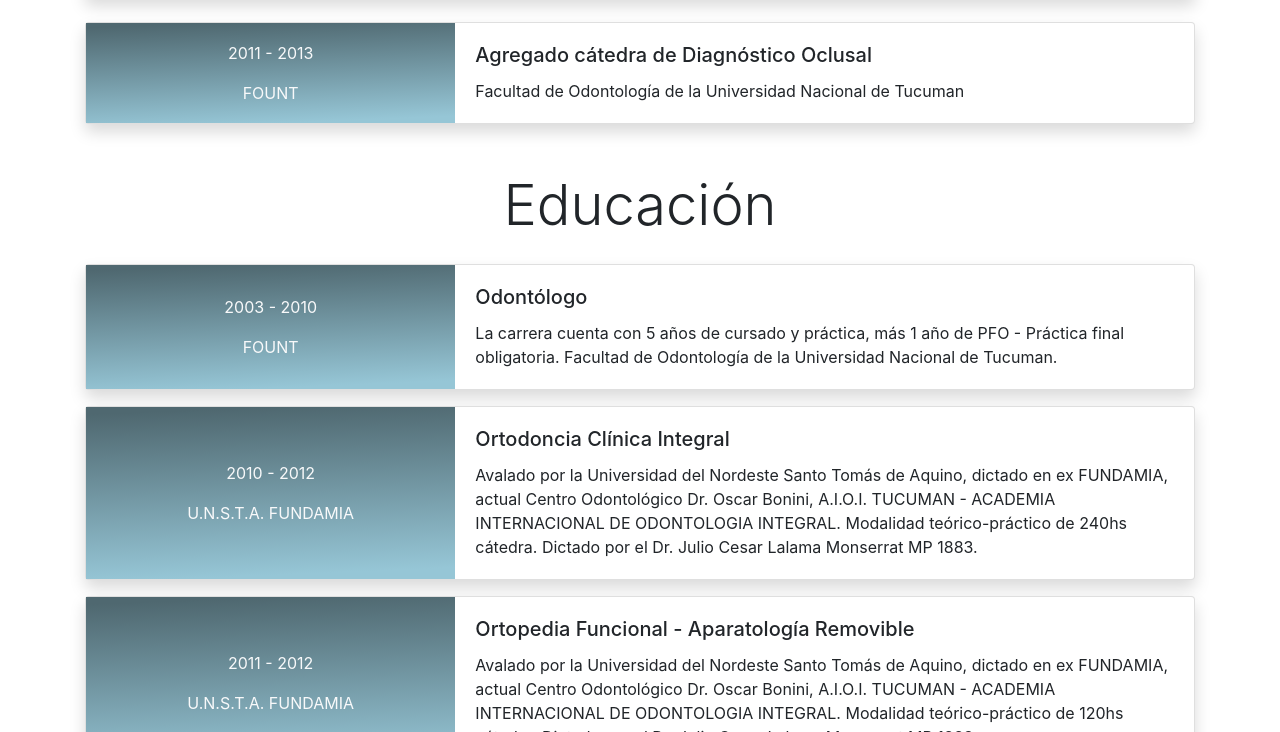
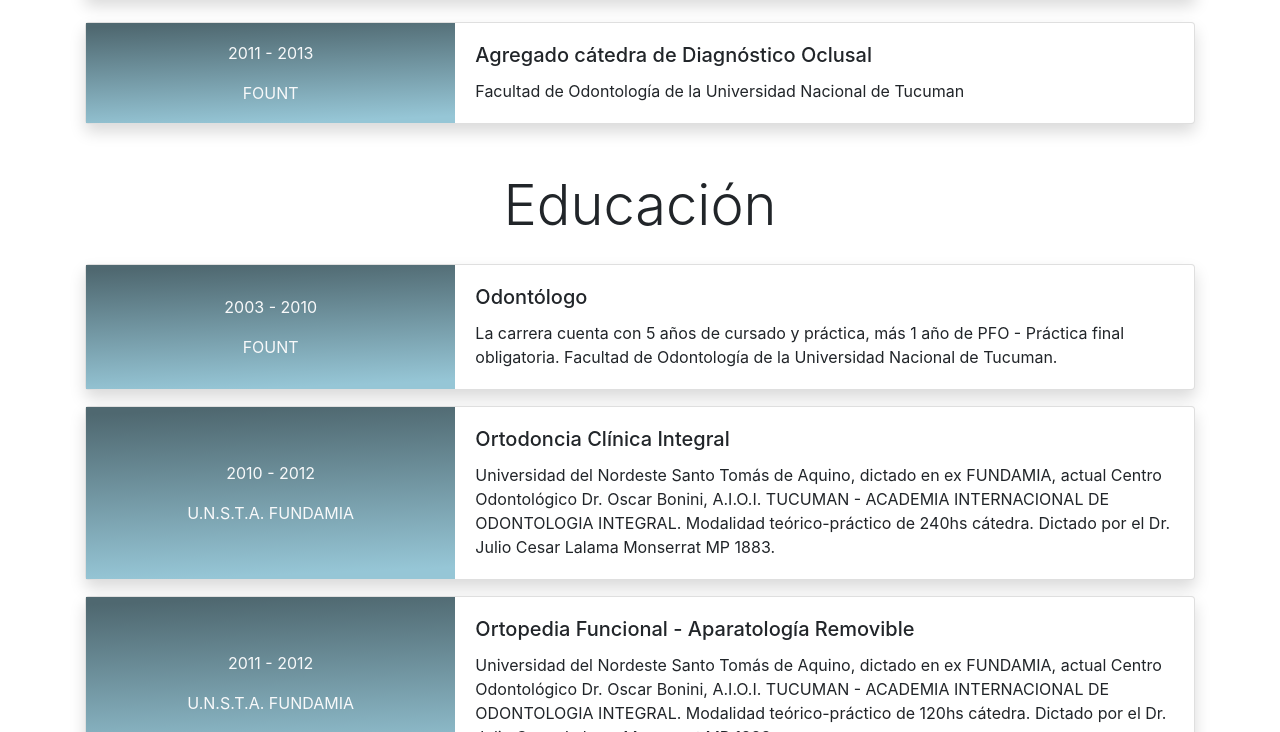
Before and after one commit to LucasFerruchi/cvOdontoLucasFerruchi, a plain HTML site: page index.html in a window 1280 px wide. Shown: the part 2068-2800 px from the top of the page. Drawn offline with Linux system fonts and the light colour scheme.

Commit message:
correccion de datos

```diff
--- a/index.html
+++ b/index.html
@@ -88,7 +88,7 @@
                   >lucasferruchi05@gmail.com</a
                 >
               </li>
-              <li><span class="font-weight-bold"></span> +5493815400173</li>
+              <li><span class="font-weight-bold"></span> +549-3815400173</li>
               <li>
                 <span class="font-weight-bold"></span>
                 <a
@@ -385,12 +385,11 @@
                   <div class="card-body">
                     <h5 class="card-title">Ortodoncia Clínica Integral</h5>
                     <p class="card-text">
-                      Avalado por la Universidad del Nordeste Santo Tomás de
-                      Aquino, dictado en ex FUNDAMIA, actual Centro Odontológico
-                      Dr. Oscar Bonini, A.I.O.I. TUCUMAN - ACADEMIA
-                      INTERNACIONAL DE ODONTOLOGIA INTEGRAL. Modalidad
-                      teórico-práctico de 240hs cátedra. Dictado por el Dr.
-                      Julio Cesar Lalama Monserrat MP 1883.
+                      Universidad del Nordeste Santo Tomás de Aquino, dictado en
+                      ex FUNDAMIA, actual Centro Odontológico Dr. Oscar Bonini,
+                      A.I.O.I. TUCUMAN - ACADEMIA INTERNACIONAL DE ODONTOLOGIA
+                      INTEGRAL. Modalidad teórico-práctico de 240hs cátedra.
+                      Dictado por el Dr. Julio Cesar Lalama Monserrat MP 1883.
                     </p>
                   </div>
                 </div>
@@ -410,12 +409,11 @@
                       Ortopedia Funcional - Aparatología Removible
                     </h5>
                     <p class="card-text">
-                      Avalado por la Universidad del Nordeste Santo Tomás de
-                      Aquino, dictado en ex FUNDAMIA, actual Centro Odontológico
-                      Dr. Oscar Bonini, A.I.O.I. TUCUMAN - ACADEMIA
-                      INTERNACIONAL DE ODONTOLOGIA INTEGRAL. Modalidad
-                      teórico-práctico de 120hs cátedra. Dictado por el Dr.
-                      Julio Cesar Lalama Monserrat MP 1883.
+                      Universidad del Nordeste Santo Tomás de Aquino, dictado en
+                      ex FUNDAMIA, actual Centro Odontológico Dr. Oscar Bonini,
+                      A.I.O.I. TUCUMAN - ACADEMIA INTERNACIONAL DE ODONTOLOGIA
+                      INTEGRAL. Modalidad teórico-práctico de 120hs cátedra.
+                      Dictado por el Dr. Julio Cesar Lalama Monserrat MP 1883.
                     </p>
                   </div>
                 </div>
@@ -587,7 +585,7 @@
       <a href="mailto:lucasferruchi05@gmail.com" class="text-light"
         >lucasferruchi05@gmail.com</a
       >
-      <p class="lead">+549381-5400173</p>
+      <p class="lead">+549-3815400173</p>
       <p>&copy;Todos los derechos reservados</p>
     </footer>
 
```
